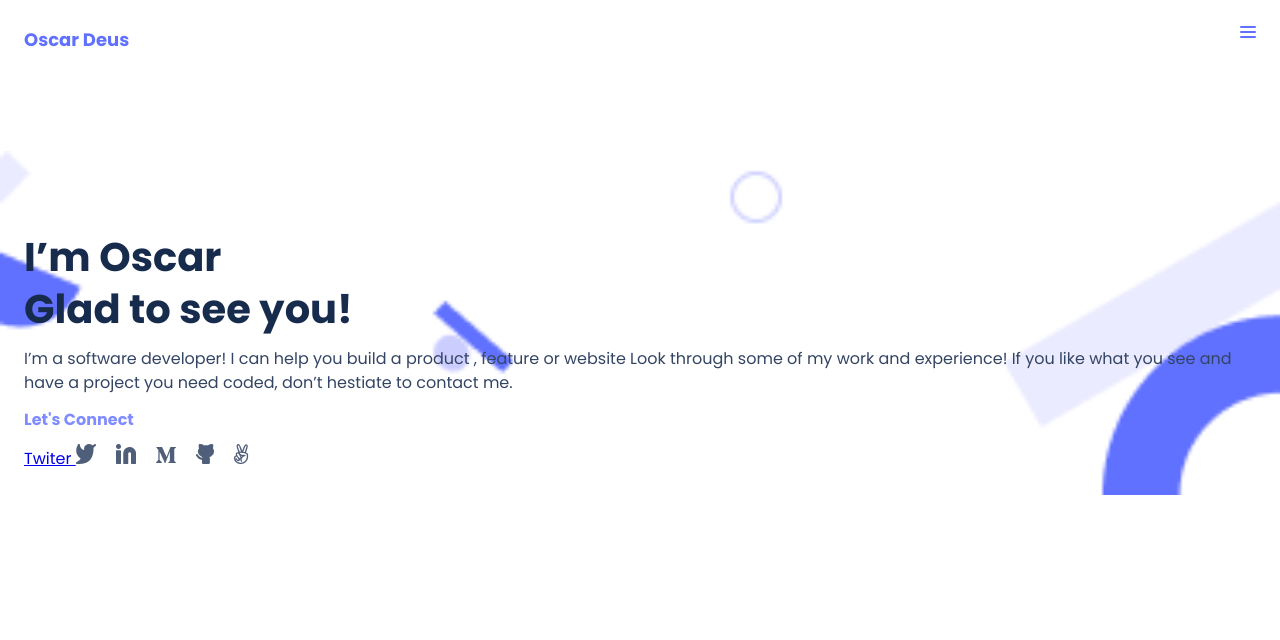
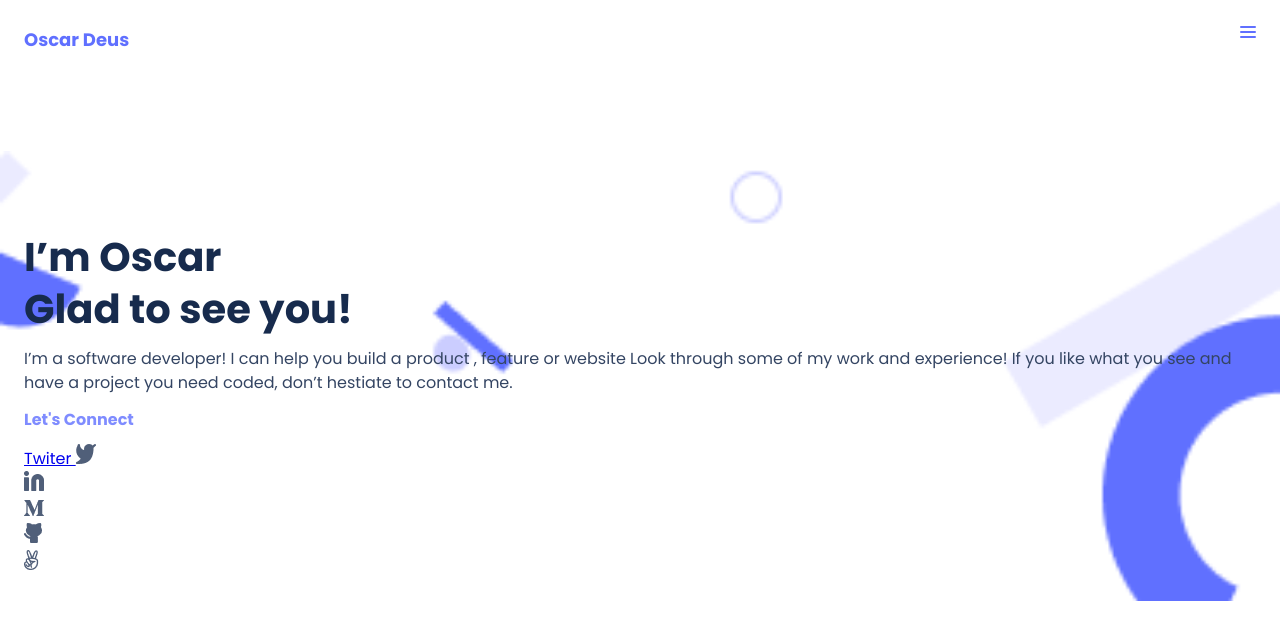
Before and after one commit to Oscah01/Personal-Portfolio, a website: page index.html in a window 1280 px wide. Drawn offline with Linux system fonts and the light colour scheme.

Commit message:
Update style.css
updated contact icons

```diff
--- a/style.css
+++ b/style.css
@@ -97,9 +97,11 @@ ul {
   font-size: 16px;
 }
 
-.contact-icons {
+
+.contacts {
   display: flex;
-  align-items: center;
+  align-items: flex-start;
   justify-content: flex-start;
-  gap: 20px;
+  flex-direction: column;
+  gap: 12px;
 }
```
